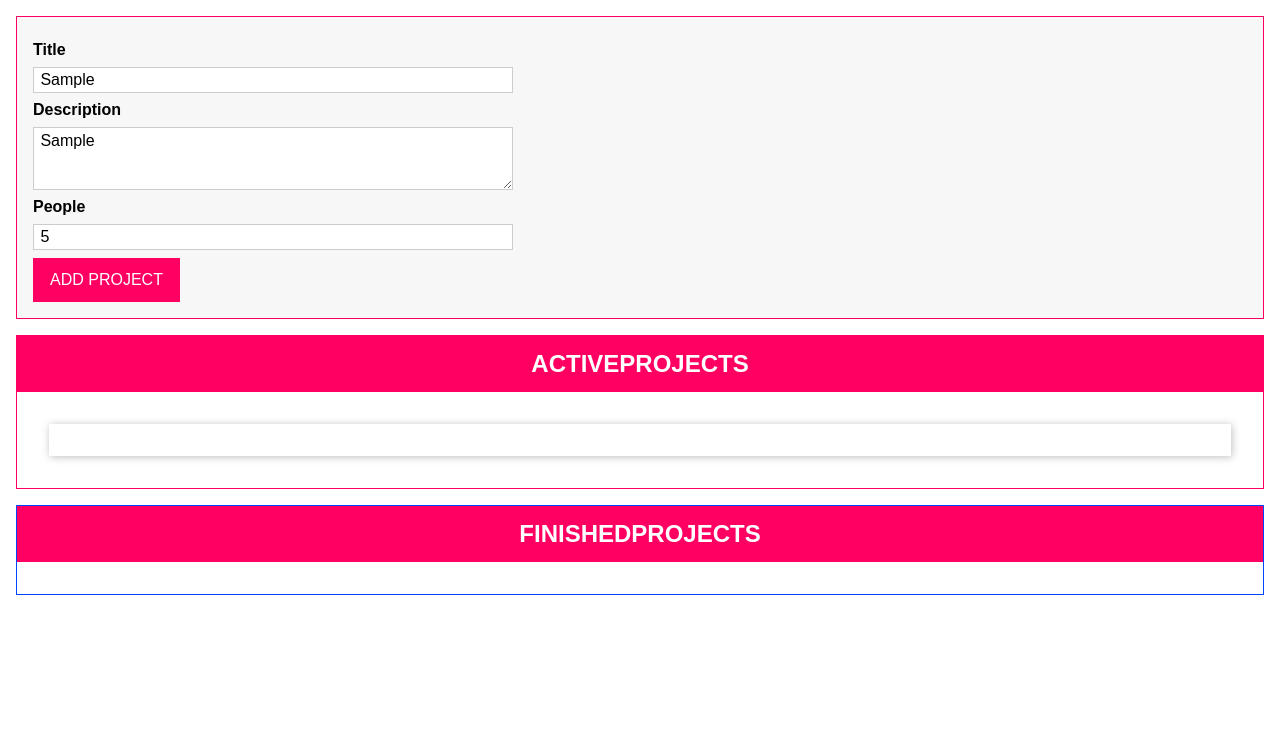
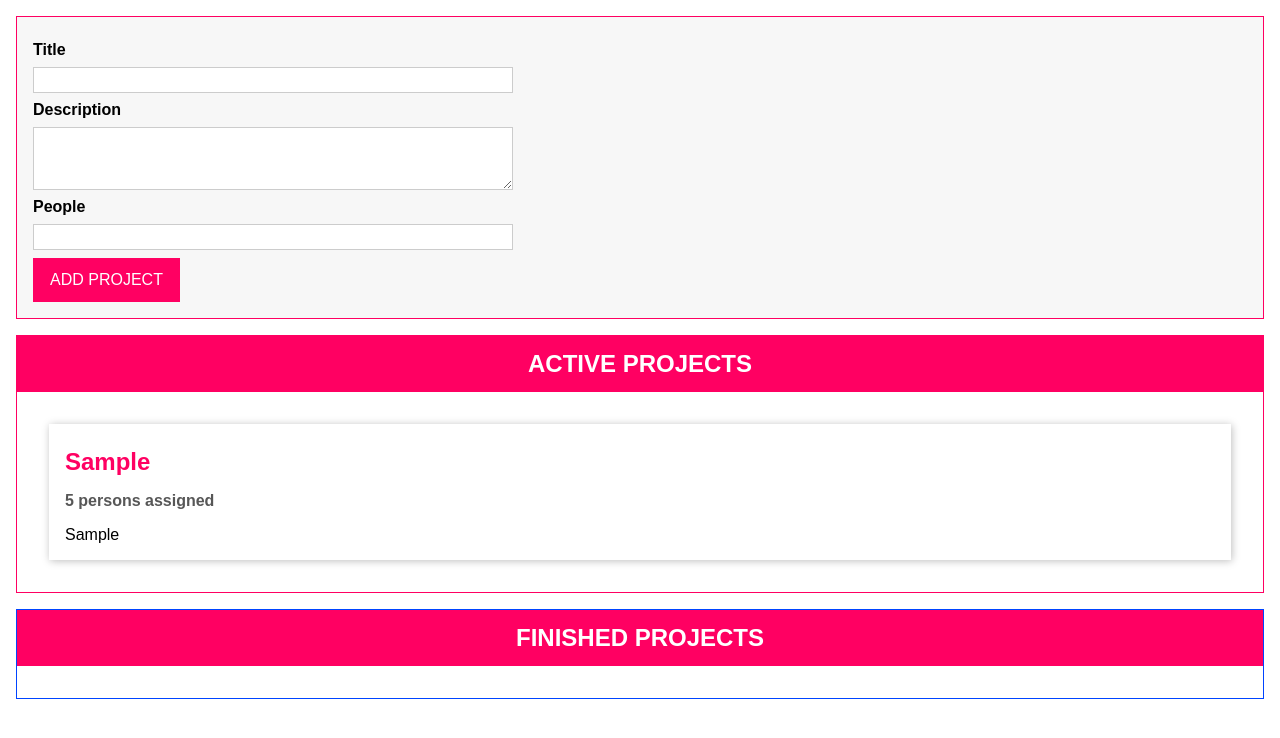
Before and after one commit to mohitagrawal939/drag-drop-in-ts, a website with bundled scripts: page index.html in a window 1280 px wide. Both pictures are taken after typing "Sample", "Sample", "5" into the empty fields and a click on the button "ADD PROJECT". Built offline with nearby package versions, Linux system fonts and the light colour scheme.

Commit message:
added getter method

```diff
--- a/index.html
+++ b/index.html
@@ -26,7 +26,11 @@
         </form>
     </template>
     <template id="single-project">
-        <li></li>
+        <li>
+            <h2></h2>
+            <h3></h3>
+            <p></p>
+        </li>
     </template>
     <template id="project-list">
         <section class="projects">
--- a/src/app.ts
+++ b/src/app.ts
@@ -123,6 +123,14 @@ abstract class Component<T extends HTMLElement, U extends HTMLElement> {
 class ProjectItem extends Component<HTMLUListElement, HTMLLIElement>{
     private project: Project;
 
+    get persons() {
+        if(this.project.people === 1){
+            return '1 person';
+        }else{
+            return `${this.project.people} persons`;
+        }
+    }
+
     constructor(hostId: string, project: Project) {
         super('single-project', hostId, false, project.id);
         this.project = project;
@@ -135,7 +143,7 @@ class ProjectItem extends Component<HTMLUListElement, HTMLLIElement>{
 
     renderContent() {
         this.element.querySelector('h2')!.textContent = this.project.title;
-        this.element.querySelector('h3')!.textContent = this.project.people.toString();
+        this.element.querySelector('h3')!.textContent = this.persons + ' assigned';
         this.element.querySelector('p')!.textContent = this.project.description;
     }
 }
@@ -167,7 +175,7 @@ class ProjectList extends Component<HTMLDivElement, HTMLElement>{
     renderContent() {
         const listId = `${this.type}-projects-list`;
         this.element.querySelector('ul')!.id = listId;
-        this.element.querySelector('h2')!.textContent = this.type.toUpperCase() + 'PROJECTS';
+        this.element.querySelector('h2')!.textContent = this.type.toUpperCase() + ' PROJECTS';
     }
 
     private renderProjects() {
```
